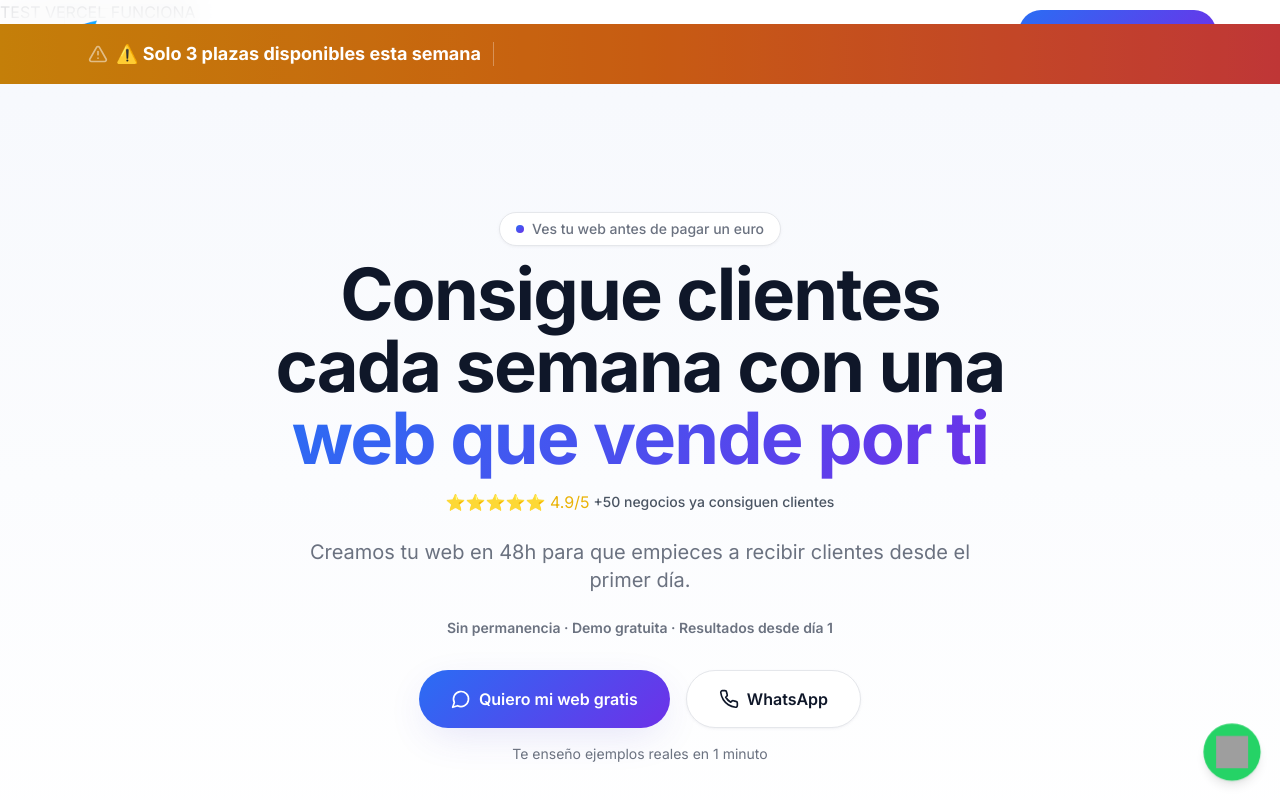
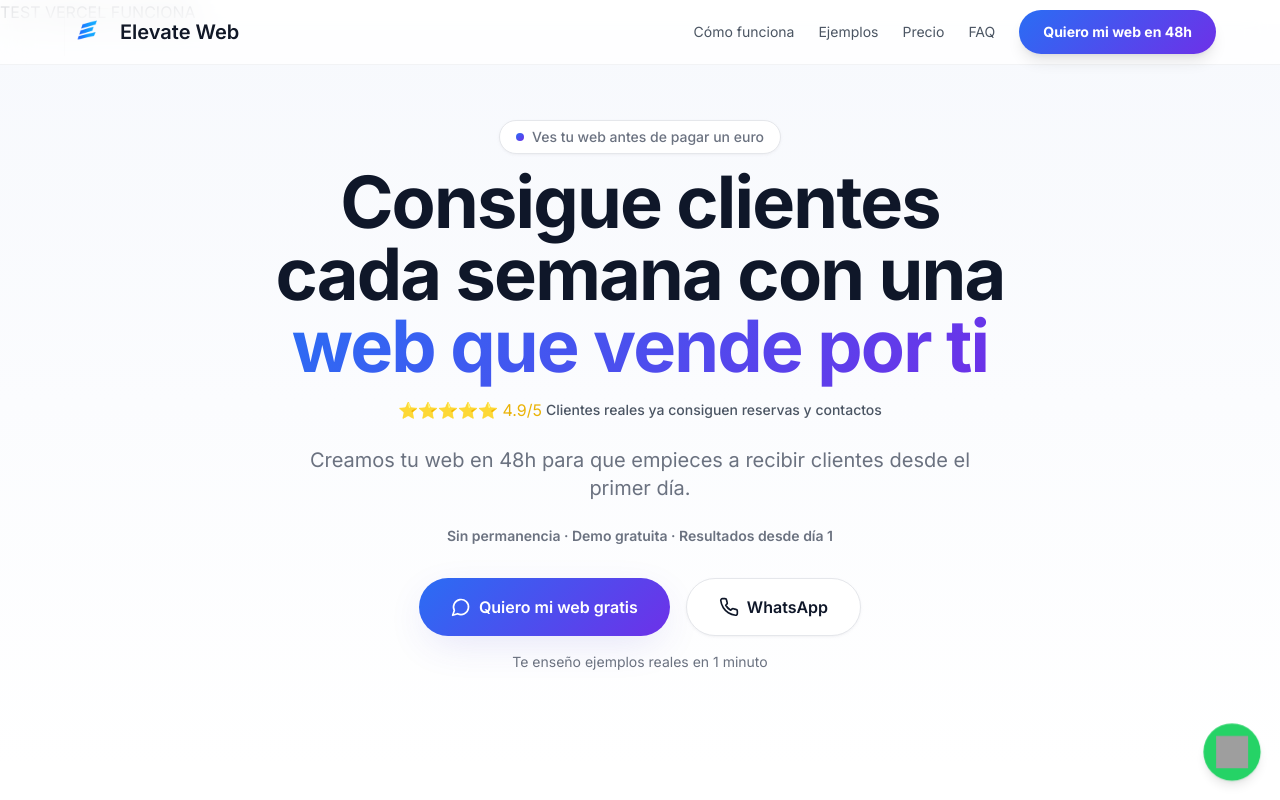
Before and after one commit to joan-devgggg/elevate-web1, a React (Vite) app: page / in a window 1280 px wide. Shown: the top 800 px of the page. Built offline with nearby package versions, Linux system fonts and the light colour scheme; grey boxes are pictures that could not be loaded; the HTML template or start-up script is replaced by a standard one.

Commit message:
Remove urgency banner and update hero text for better credibility - premium feel

```diff
--- a/src/components/Hero.tsx
+++ b/src/components/Hero.tsx
@@ -6,7 +6,7 @@ const PHONE_URL = "tel:+34644610120";
 
 const Hero = () => {
   return (
-    <section id="hero" className="hero-bg relative overflow-hidden pt-24 pb-16 md:pt-32 md:pb-24">
+    <section id="hero" className="hero-bg relative overflow-hidden pt-16 pb-16 md:pt-24 md:pb-24">
       <div className="container mx-auto">
         <div className="flex flex-col items-center text-center max-w-3xl mx-auto">
           <motion.div
@@ -35,7 +35,7 @@ const Hero = () => {
             className="flex items-center justify-center gap-1 mb-6"
           >
             <span className="text-yellow-500">⭐⭐⭐⭐⭐ 4.9/5</span>
-            <span className="text-sm font-medium text-gray-600">+50 negocios ya consiguen clientes</span>
+            <span className="text-sm font-medium text-gray-600">Clientes reales ya consiguen reservas y contactos</span>
           </motion.div>
 
           <motion.p
--- a/src/pages/Index.tsx
+++ b/src/pages/Index.tsx
@@ -1,5 +1,4 @@
 import Navbar from "@/components/Navbar";
-import UrgencyBanner from "@/components/UrgencyBanner";
 import Hero from "@/components/Hero";
 import IrresistibleOffer from "@/components/IrresistibleOffer";
 import TrustCounters from "@/components/TrustCounters";
@@ -19,7 +18,6 @@ import ExitPopup from "@/components/ExitPopup";
 const Index = () => {
   return (
     <>
-      <UrgencyBanner />
       <Navbar />
       <main>
         <Hero />
```
